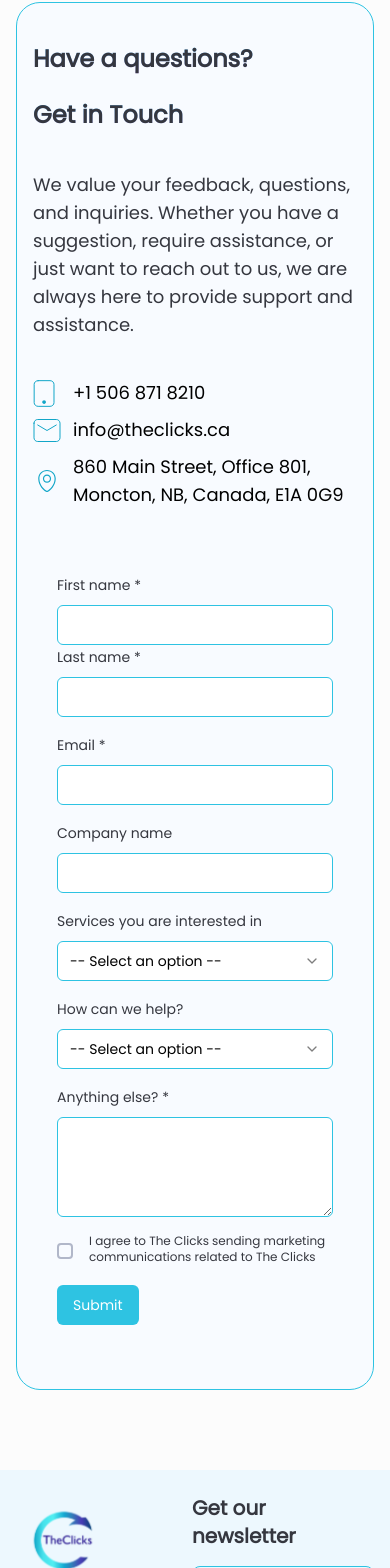
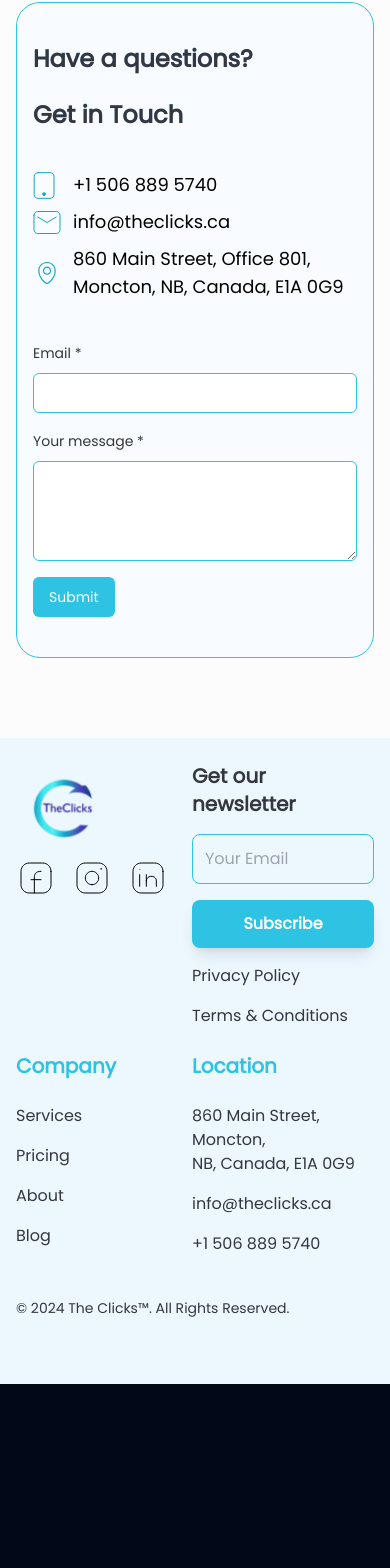
Before and after one commit to the-clicks-dev-team-1/clicks, a Next.js app: page /en in a window 390 px wide. Shown: the part 8566-10134 px from the top of the page. After the commit the page ends 9950 px from the top, so only its background shows below. Built offline with nearby package versions, Linux system fonts and the light colour scheme; what tailwindcss-filters would draw is missing.

Commit message:
contact form fixes

```diff
--- a/app/snippets/form-snippet.tsx
+++ b/app/snippets/form-snippet.tsx
@@ -192,9 +192,9 @@ export default function ContactForm({ consultation }: ContactFormProps) {
               </h2>
             )}
             <div className="flex-1">
-              <p className="text-lg mb-10 text-[var(--gray-blue)] light:text-[var(--gray-70)]">
+              {/* <p className="text-lg mb-10 text-[var(--gray-blue)] light:text-[var(--gray-70)]">
                 {t("description")}
-              </p>
+              </p> */}
               <p className="text-lg mb-2 flex gap-3">
                 <Image
                   src="/icons/iphone.svg"
@@ -204,7 +204,7 @@ export default function ContactForm({ consultation }: ContactFormProps) {
                   className="h-auto w-auto"
                 />
                 <a
-                  href="tel:+15068718210"
+                  href="tel:+15068895740"
                   className="text-[var(--gray-blue)] light:text-[var(--gray-100)]"
                 >
                   {t("contact.phone")}
@@ -245,9 +245,9 @@ export default function ContactForm({ consultation }: ContactFormProps) {
                 <form
                   id="contactServiceForm"
                   onSubmit={form.handleSubmit(onSubmit)}
-                  className="contact-form space-y-4 h-full rounded-3xl p-6 flex flex-col justify-between"
+                  className="contact-form space-y-4 h-full rounded-3xl #p-6 flex flex-col justify-between"
                 >
-                  <div className="md:flex items-center gap-6">
+                  {/* <div className="md:flex items-center gap-6">
                     <FormField
                       control={form.control}
                       name="first_name"
@@ -293,7 +293,7 @@ export default function ContactForm({ consultation }: ContactFormProps) {
                         </FormItem>
                       )}
                     />
-                  </div>
+                  </div> */}
 
                   <FormField
                     control={form.control}
@@ -318,7 +318,7 @@ export default function ContactForm({ consultation }: ContactFormProps) {
                     )}
                   />
 
-                  <FormField
+                  {/* <FormField
                     control={form.control}
                     name="company_name"
                     render={({ field }) => (
@@ -404,7 +404,7 @@ export default function ContactForm({ consultation }: ContactFormProps) {
                         </Select>
                       </FormItem>
                     )}
-                  />
+                  /> */}
 
                   <FormField
                     control={form.control}
@@ -430,7 +430,7 @@ export default function ContactForm({ consultation }: ContactFormProps) {
                     )}
                   />
 
-                  <FormField
+                  {/* <FormField
                     control={form.control}
                     name="consent"
                     render={({ field }) => (
@@ -454,7 +454,7 @@ export default function ContactForm({ consultation }: ContactFormProps) {
                         )}
                       </FormItem>
                     )}
-                  />
+                  /> */}
 
                   <div className="flex items-center gap-4">
                     <Button
--- a/components/footer.tsx
+++ b/components/footer.tsx
@@ -193,7 +193,7 @@ const Footer = () => {
                   </a>
                 </li>
                 <li className="mb-4">
-                  <a href="tel:+15068718210" className="">
+                  <a href="tel:+15068895740" className="">
                     {c("phone")}
                   </a>
                 </li>
```
Also changed, not shown: i18n/messages/en.json, i18n/messages/fr.json.
